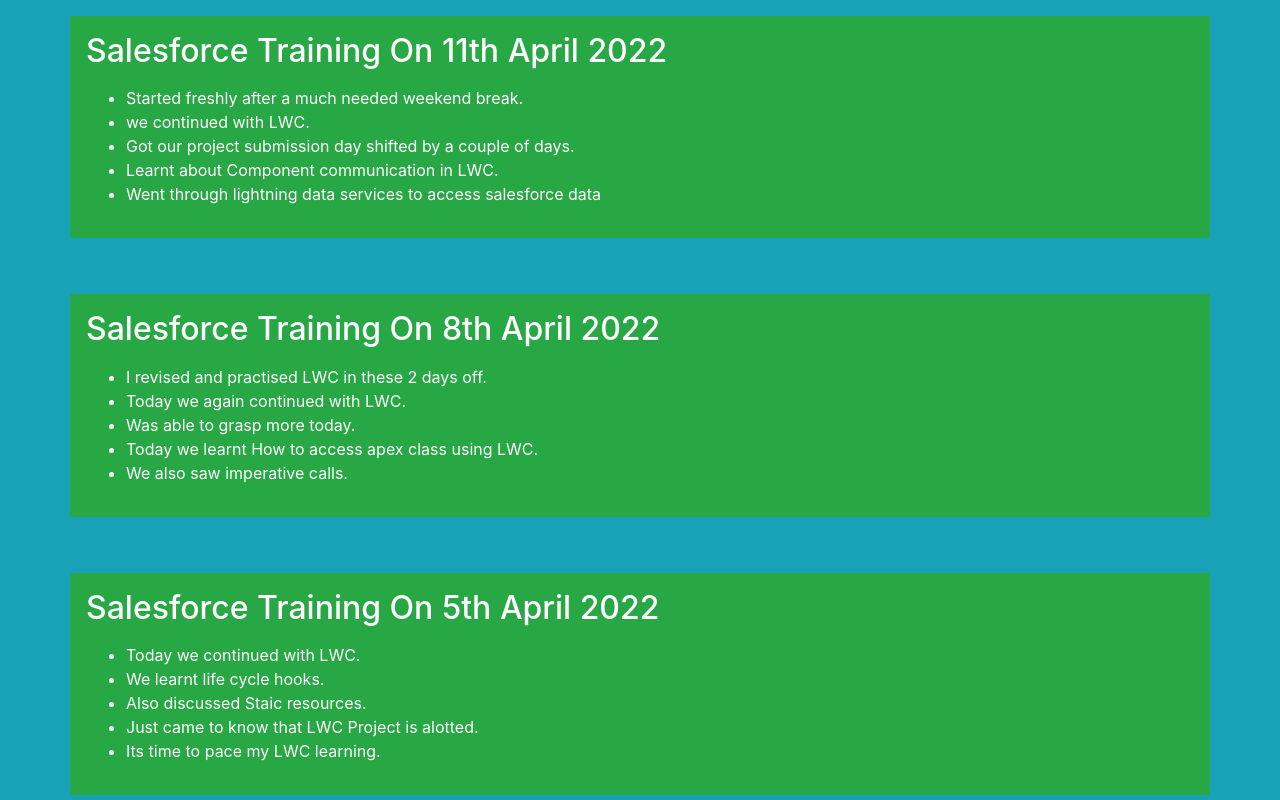
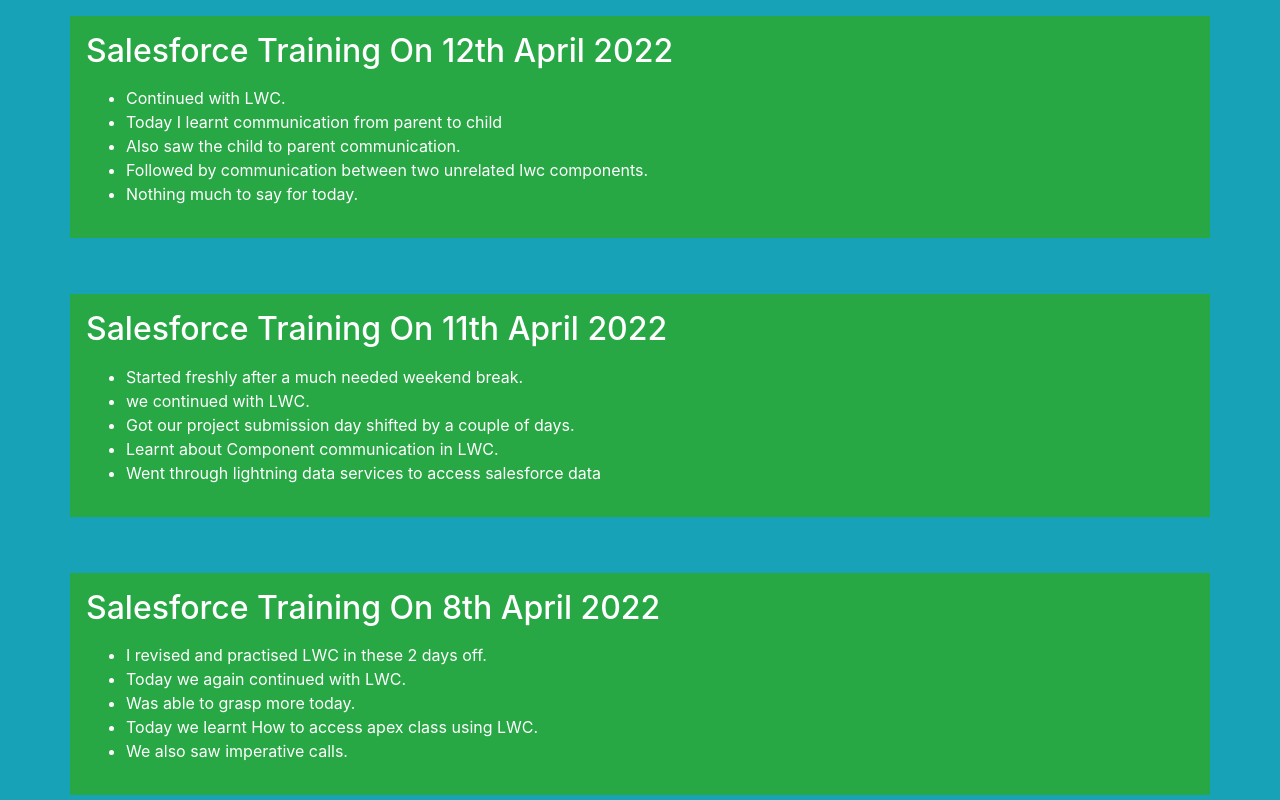
Before and after one commit to itsanubhavanand/itsanubhavanand.github.io, a plain HTML site: page Journ24.html in a window 1280 px wide. Shown: the top 800 px of the page. Drawn offline with nearby package versions, Linux system fonts and the light colour scheme.

Commit message:
Add files via upload

```diff
--- a/Journ24.html
+++ b/Journ24.html
@@ -9,6 +9,27 @@
 
 <body class="card-body p-3 mb-2 bg-info text-white">
 
+
+<div class="container p-3 mb-2 bg-success text-white">
+
+<h2> Salesforce Training On 12th April 2022 </h2>
+<p>
+	<ul>
+
+  <li>Continued with LWC.</li>
+
+  <li> Today I learnt communication from parent to child </li>
+
+  <li> Also saw the child to parent communication.</li>
+  <li>Followed by communication between two unrelated lwc components. </li>
+  <li>Nothing much to say for today.</li>
+
+</ul>
+</p>
+
+</div>
+
+<br><br>
 
 <div class="container p-3 mb-2 bg-success text-white">
 
```
